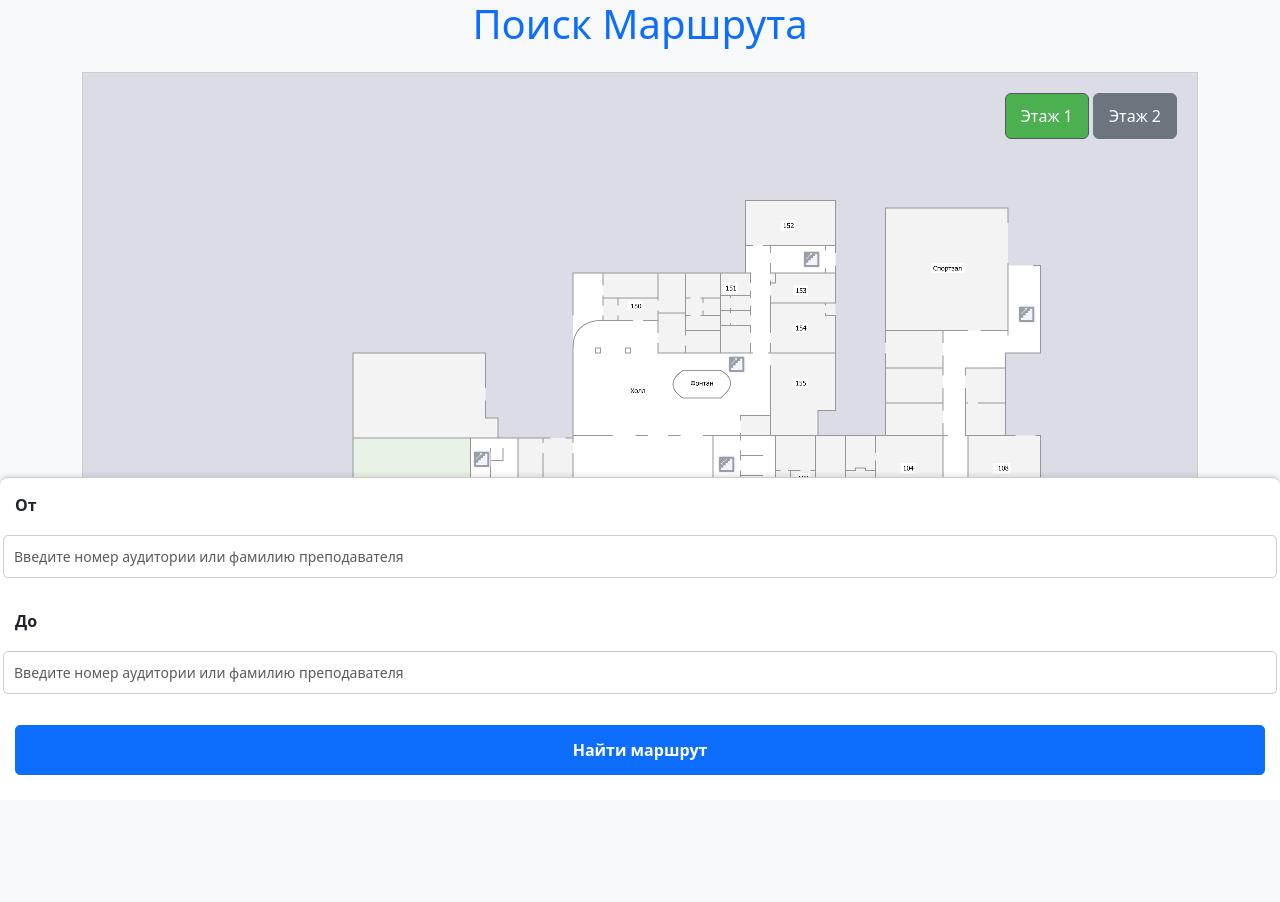
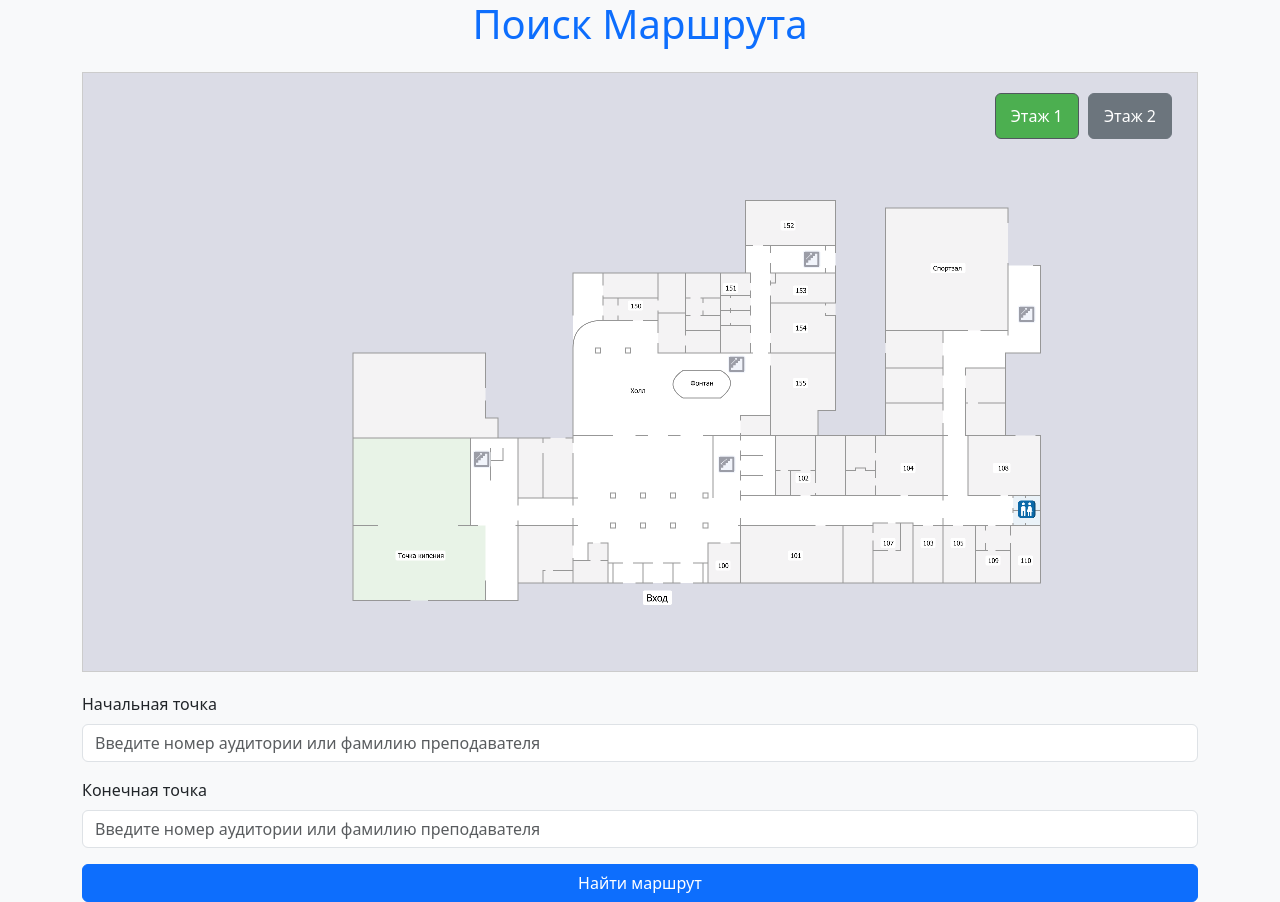
Before and after one commit to Allfeeto/Django_Capmus_Map, a Django app: page /find-route/ in a window 1280 px wide. Before the commit the page ends 775 px from the top, so only its background shows below. Run offline with Django 5.2, Linux system fonts and the light colour scheme; data comes from the database, SQL or seed files in the repository.

Commit message:
черновой дизайн

```diff
--- a/pathfinder/static/pathfinder/style.css
+++ b/pathfinder/static/pathfinder/style.css
@@ -95,7 +95,7 @@
             gap: 5px; /* Расстояние между кнопками */
         }
         .floor-navigation button {
-
+            margin-right: 5px;
             padding: 10px 15px;
             cursor: pointer;
         }
@@ -129,63 +129,3 @@
             margin-bottom: 10px;
 
         }
-
-
-
-        /* Стили для контейнера формы */
-.route-form-container {
-    position: fixed;
-    bottom: 0;
-    left: 0;
-    right: 0;
-    padding: 15px;
-    background-color: #ffffff;
-    border-top: 1px solid #ccc;
-    border-radius: 8px 8px 0 0;
-    box-shadow: 0 -2px 5px rgba(0, 0, 0, 0.1);
-    z-index: 200;
-    max-width: 100%;
-}
-
-/* Стили для формы */
-#route-form {
-    display: flex;
-    flex-direction: column;
-    gap: 15px;
-}
-
-/* Стили для блоков с полями ввода */
-.mb-3 {
-    display: flex;
-    align-items: center; /* Выравнивание по центру по вертикали */
-    gap: 10px; /* Отступ между label и input */
-}
-
-/* Стили для label */
-.form-label {
-    min-width: 80px; /* Минимальная ширина для метки */
-    font-weight: bold;
-}
-
-/* Стили для input */
-.form-control {
-    padding: 10px;
-    font-size: 14px;
-    border-radius: 5px;
-    border: 1px solid #ccc;
-}
-
-/* Стили для кнопки */
-#route-form button {
-    padding: 12px;
-    font-size: 16px;
-    font-weight: bold;
-    border-radius: 5px;
-}
-
-/* Стили для сообщения об ошибке */
-#error-message {
-    margin-top: 10px;
-    font-size: 14px;
-    color: red;
-}
--- a/pathfinder/templates/pathfinder/find_route.html
+++ b/pathfinder/templates/pathfinder/find_route.html
@@ -56,14 +56,14 @@
         <div id="route-form-container" class="route-form-container">
             <form id="route-form">
                 {% csrf_token %}
-                <div class="mb-3 row">
-                    <label for="id_start" class="form-label col-3">От</label>
-                    <input type="search" id="id_start" name="start" class="form-control  col-9" placeholder="Введите номер аудитории или фамилию преподавателя" autocomplete="off">
+                <div class="mb-3">
+                    <label for="id_start" class="form-label">Начальная точка</label>
+                    <input type="search" id="id_start" name="start" class="form-control" placeholder="Введите номер аудитории или фамилию преподавателя" autocomplete="off">
                     <input type="hidden" id="start_node_id" name="start_node_id" autocomplete="off">
                 </div>
-                <div class="mb-3 row">
-                    <label for="id_end" class="form-label col-3">До</label>
-                    <input type="search" id="id_end" name="end" class="form-control  col-9" placeholder="Введите номер аудитории или фамилию преподавателя" autocomplete="off">
+                <div class="mb-3">
+                    <label for="id_end" class="form-label">Конечная точка</label>
+                    <input type="search" id="id_end" name="end" class="form-control" placeholder="Введите номер аудитории или фамилию преподавателя" autocomplete="off">
                     <input type="hidden" id="end_node_id" name="end_node_id" autocomplete="off">
                 </div>
                 <button type="submit" class="btn btn-primary w-100">Найти маршрут</button>
```
